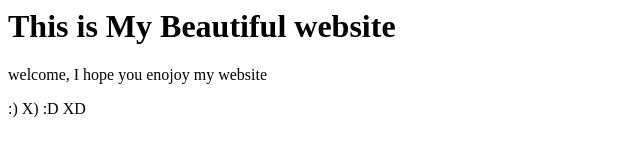
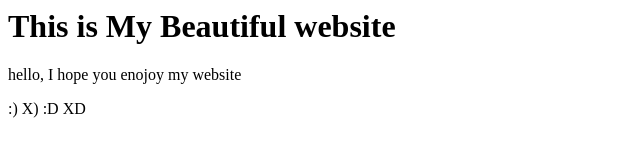
Before and after one commit to MUHAMMADUSAMAMAZHAR/awesome-repo, a plain HTML site: page index.html in a window 1280 px wide. Shown: the full height of the page, 0-640 px from the left. Drawn offline with Linux system fonts and the light colour scheme.

Commit message:
changed welcome to hi

```diff
--- a/index.html
+++ b/index.html
@@ -1,6 +1,6 @@
 <html>
 <title>This is my website</title>
 <h1>This is My Beautiful website</h1>
-<p>welcome, I hope you enojoy my website</p>
+<p>hello, I hope you enojoy my website</p>
 <p> :) X) :D XD </p>
 </html>
```
